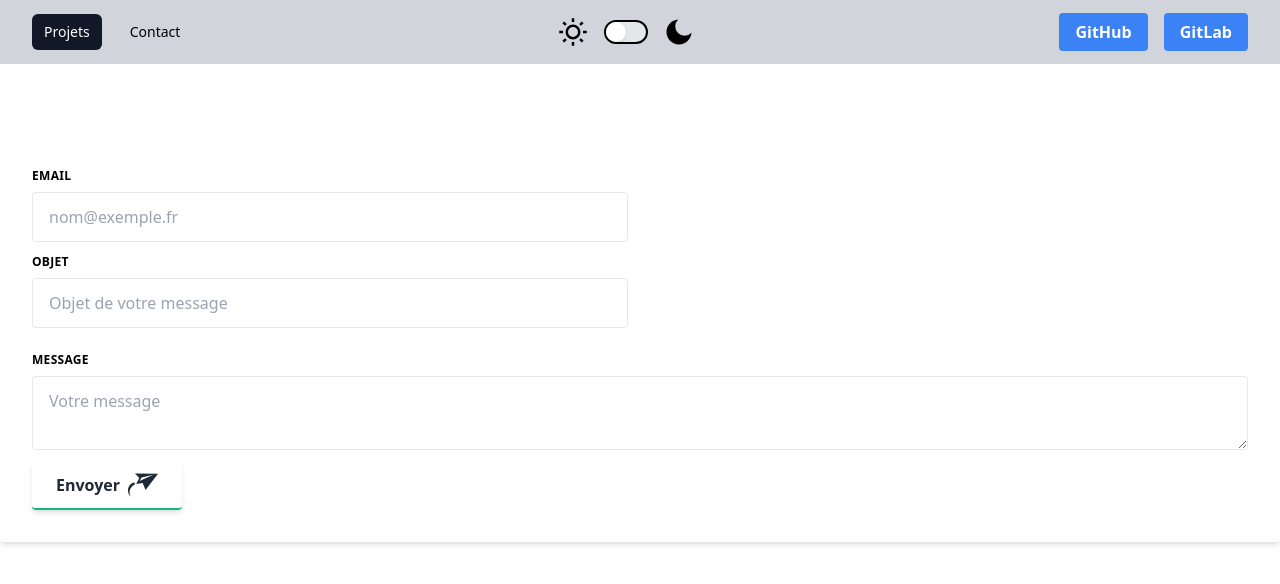
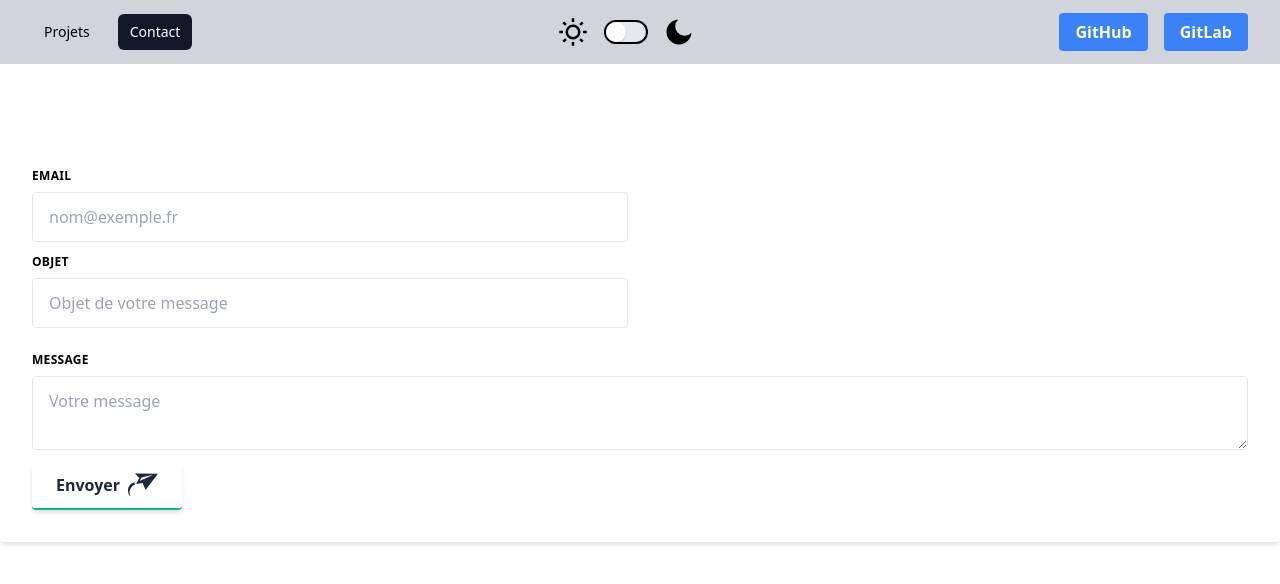
Before and after one commit to cedric-famibelle-pronzola/portfolio-nextjs-tailwindcss, a Next.js app: page /contact in a window 1280 px wide. Shown: the top 584 px of the page. Built offline with nearby package versions, Linux system fonts and the light colour scheme.

Commit message:
use Context

```diff
--- a/components/nav-bar.js
+++ b/components/nav-bar.js
@@ -1,5 +1,7 @@
-import {useState} from 'react'
+import React, {useContext, useState} from 'react'
 import Link from 'next/link'
+
+import {AppContext} from '../pages/_app'
 
 import SwitchTheme from './switch-theme'
 
@@ -15,6 +17,7 @@ const links = [
 ]
 
 export default function NavBar() {
+  const {selectedTab} = useContext(AppContext)
   const [isShown, setIsShown] = useState(false)
 
   return (
@@ -25,11 +28,19 @@ export default function NavBar() {
             <div className='flex items-center'>
               <div className='hidden md:block'>
                 <div className='flex items-baseline space-x-4'>
-                  <Link href='/' >
-                    <a className='px-3 py-2 rounded-md text-sm font-medium text-white bg-gray-900 focus:outline-none focus:text-white focus:bg-gray-700'>Projets</a>
+                  <Link href='/'>
+                    <a
+                      className={`${selectedTab === 'home' ? 'bg-gray-900 text-white' : 'text-black'} px-3 py-2 rounded-md text-sm font-medium dark:text-gray-300 hover:text-white focus:text-white hover:bg-gray-700 focus:outline-none focus:bg-gray-700`}
+                    >
+                      Projets
+                    </a>
                   </Link>
                   <Link href='/contact'>
-                    <a className='px-3 py-2 rounded-md text-sm font-medium text-black dark:text-gray-300 hover:text-white hover:bg-gray-700 focus:outline-none focus:text-white focus:bg-gray-700'>Contact</a>
+                    <a
+                      className={`${selectedTab === 'contact' ? 'bg-gray-900 text-white' : 'text-black'} px-3 py-2 rounded-md text-sm font-medium dark:text-gray-300 hover:text-white hover:bg-gray-700 focus:outline-none focus:text-white focus:bg-gray-700`}
+                    >
+                      Contact
+                    </a>
                   </Link>
                 </div>
               </div>
@@ -67,10 +78,10 @@ export default function NavBar() {
         <div className={`${isShown ? 'block' : 'hidden'} md:hidden`}>
           <div className='px-2 pt-2 pb-3 space-y-1 sm:px-3'>
             <Link href='/'>
-              <a className='block px-3 py-2 rounded-md text-base font-medium text-white bg-gray-900 focus:outline-none focus:text-white focus:bg-gray-700'>Projets</a>
+              <a className={`${selectedTab === 'home' ? 'bg-gray-900 text-white' : 'text-black'} block px-3 py-2 rounded-md text-base font-medium dark:text-gray-300 focus:outline-none focus:text-white hover:text-white hover:bg-gray-700 focus:bg-gray-700`}>Projets</a>
             </Link>
             <Link href='/contact'>
-              <a className='block px-3 py-2 rounded-md text-base font-medium text:black dark:text-gray-300 hover:text-white hover:bg-gray-700 focus:outline-none focus:text-white focus:bg-gray-700'>Contact</a>
+              <a className={`${selectedTab === 'contact' ? 'bg-gray-900 text-white' : 'text-black'} block px-3 py-2 rounded-md text-base font-medium dark:text-gray-300 hover:text-white hover:bg-gray-700 focus:outline-none focus:text-white focus:bg-gray-700`}>Contact</a>
             </Link>
           </div>
           <div className='px-2 pt-2 pb-3 border-t border-gray-700'>
--- a/components/switch-theme.js
+++ b/components/switch-theme.js
@@ -1,16 +1,9 @@
-import React, {useState, useEffect} from 'react'
+import React, {useContext} from 'react'
 import {RiSunLine, RiMoonFill} from 'react-icons/ri'
+import {AppContext} from '../pages/_app'
 
 export default function SwitchTheme() {
-  const [isDarkOn, setIsDarkOn] = useState(false)
-
-  useEffect(() => {
-    if (isDarkOn) {
-      document.querySelector('html').classList.add('dark')
-    } else {
-      document.querySelector('html').classList.remove('dark')
-    }
-  }, [isDarkOn])
+  const {isDarkOn, setIsDarkOn} = useContext(AppContext)
 
   return (
     <div className='flex justify-between items-center space-x-4'>
--- a/pages/contact.js
+++ b/pages/contact.js
@@ -1,7 +1,17 @@
+import React, {useContext, useEffect} from 'react'
+
 import ContactForm from '../components/contact-form'
 import Layout from '../components/layout'
 
+import {AppContext} from './_app'
+
 export default function Contact() {
+  const {setSelectedTab} = useContext(AppContext)
+
+  useEffect(() => {
+    setSelectedTab('contact')
+  }, [setSelectedTab])
+
   return (
     <Layout>
       <ContactForm />
--- a/pages/index.js
+++ b/pages/index.js
@@ -1,13 +1,21 @@
+import React, {useContext, useEffect} from 'react'
 import Head from 'next/head'
 import useSWR from 'swr'
 
 import Layout from '../components/layout'
 import Projects from '../components/projects/projects'
 
+import {AppContext} from './_app'
+
 const fetcher = url => fetch(url).then(r => r.json())
 
 export default function IndexPage() {
+  const {setSelectedTab} = useContext(AppContext)
   const {data, error} = useSWR('/my-projects.json', fetcher)
+
+  useEffect(() => {
+    setSelectedTab('home')
+  }, [setSelectedTab])
 
   return (
     <div>
```
